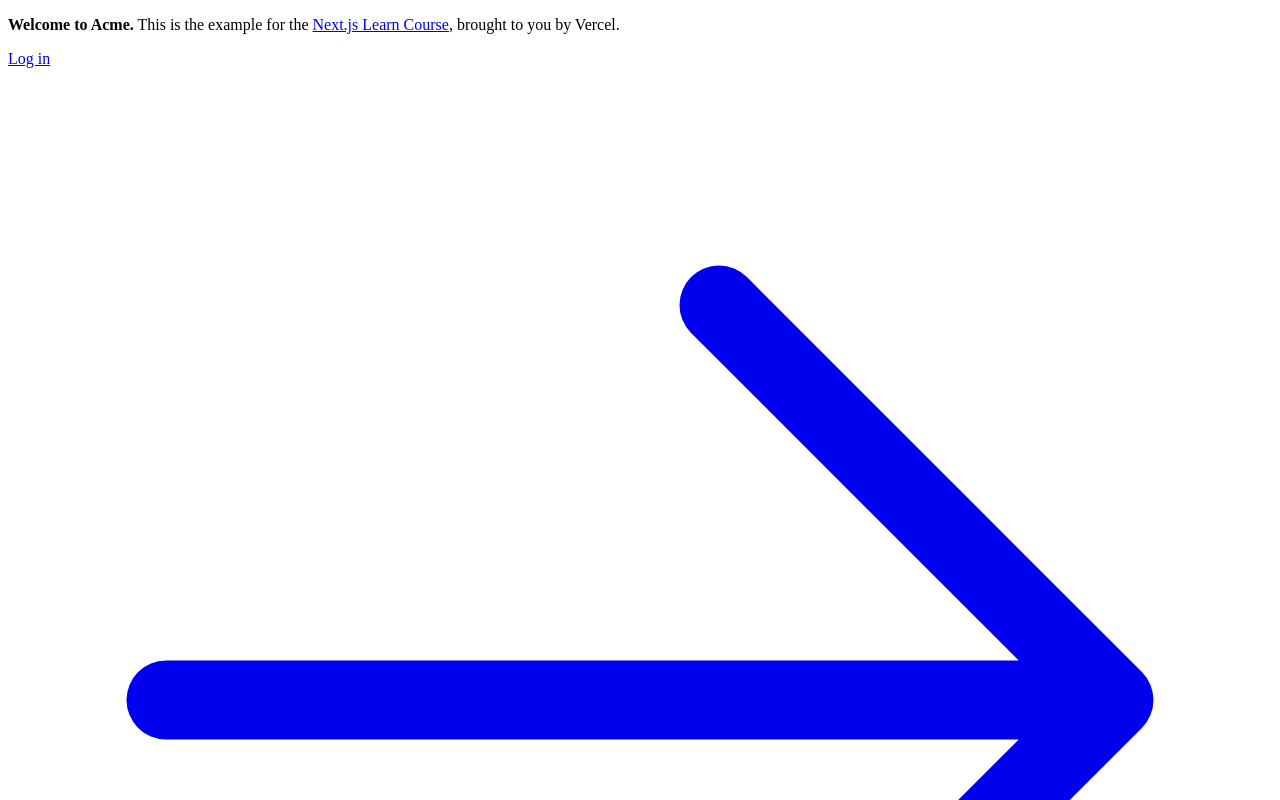
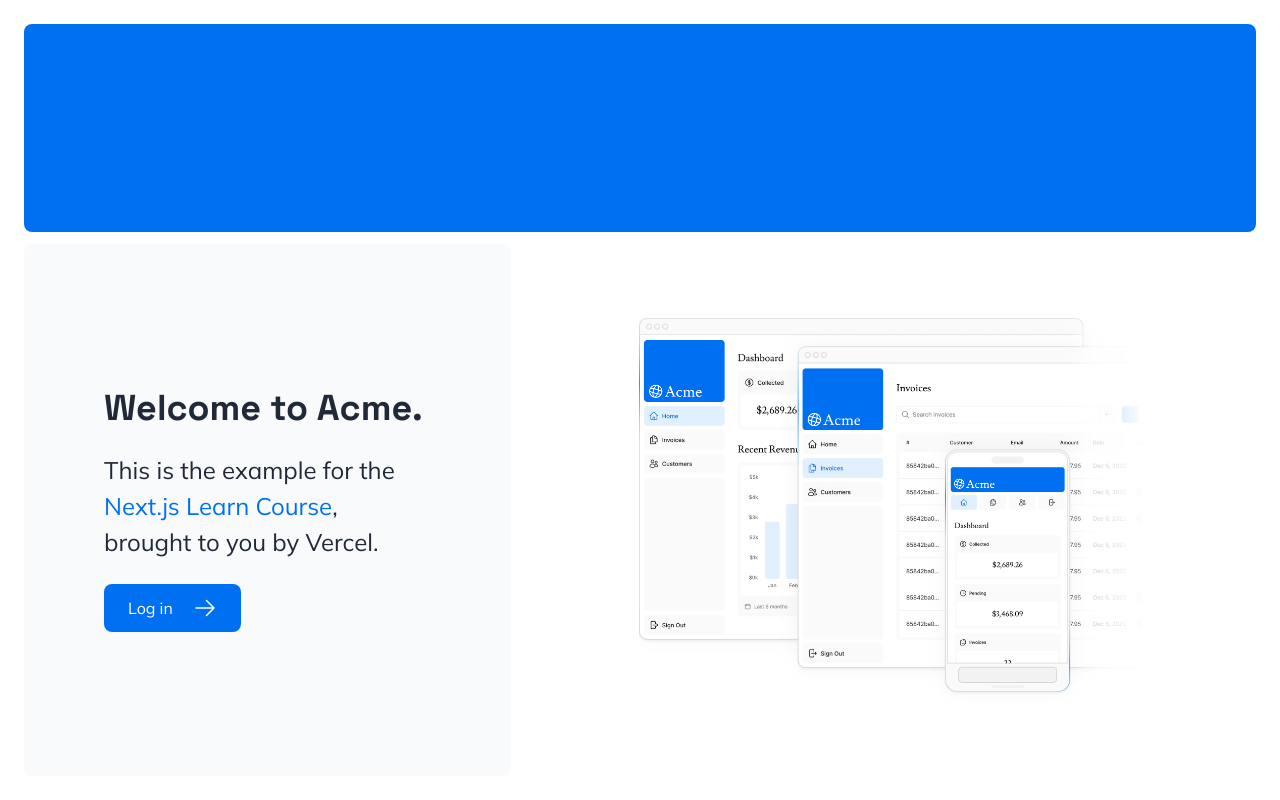
Before and after one commit to typicaljoe111/learn-next, a Next.js app: page / in a window 1280 px wide. Shown: the top 800 px of the page. Built offline with nearby package versions, Linux system fonts and the light colour scheme.

Commit message:
Added new fonts, CSS and hero images

```diff
--- a/app/layout.tsx
+++ b/app/layout.tsx
@@ -1,3 +1,6 @@
+import "@/app/ui/global.css";
+import { mulish } from "@/app/ui/fonts";
+
 export default function RootLayout({
   children,
 }: {
@@ -5,7 +8,7 @@
 }) {
   return (
     <html lang="en">
-      <body>{children}</body>
+      <body className={`${mulish.className}`}>{children}</body>
     </html>
   );
 }
--- a/app/page.tsx
+++ b/app/page.tsx
@@ -1,6 +1,8 @@
-import AcmeLogo from '@/app/ui/acme-logo';
-import { ArrowRightIcon } from '@heroicons/react/24/outline';
-import Link from 'next/link';
+import AcmeLogo from "@/app/ui/acme-logo";
+import { ArrowRightIcon } from "@heroicons/react/24/outline";
+import Link from "next/link";
+import { space_grotesk } from "@/app/ui/fonts";
+import Image from "next/image";
 
 export default function Page() {
   return (
@@ -8,10 +10,15 @@
       <div className="flex h-20 shrink-0 items-end rounded-lg bg-blue-500 p-4 md:h-52">
         {/* <AcmeLogo /> */}
       </div>
-      <div className="mt-4 flex grow flex-col gap-4 md:flex-row">
+      <div className="mt-3 flex grow flex-col gap-4 md:flex-row">
         <div className="flex flex-col justify-center gap-6 rounded-lg bg-gray-50 px-6 py-10 md:w-2/5 md:px-20">
-          <p className={`text-xl text-gray-800 md:text-3xl md:leading-normal`}>
-            <strong>Welcome to Acme.</strong> This is the example for the{' '}
+          <h1
+            className={`${space_grotesk.className} font-bold text-4xl text-gray-800`}
+          >
+            Welcome to Acme.
+          </h1>
+          <p className={`text-gray-800 md:text-2xl md:leading-normal`}>
+            This is the example for the{" "}
             <a href="https://nextjs.org/learn/" className="text-blue-500">
               Next.js Learn Course
             </a>
@@ -25,7 +32,20 @@
           </Link>
         </div>
         <div className="flex items-center justify-center p-6 md:w-3/5 md:px-28 md:py-12">
-          {/* Add Hero Images Here */}
+          <Image
+            src="/hero-desktop.png"
+            width={1000}
+            height={760}
+            alt="hero image"
+            className="hidden md:block"
+          />
+		  <Image
+            src="/hero-mobile.png"
+            width={1000}
+            height={760}
+            alt="hero image"
+            className="block md:hidden"
+          />
         </div>
       </div>
     </main>
--- /dev/null
+++ b/app/ui/fonts.ts
@@ -0,0 +1,14 @@
+import { Mulish, Space_Grotesk } from "next/font/google";
+
+const mulish = Mulish({
+  subsets: ["latin"],
+  weight: ["400", "700"],
+  style: ["normal", "italic"],
+});
+
+const space_grotesk = Space_Grotesk({
+  subsets: ["latin"],
+  weight: ["400", "700"],
+});
+
+export { mulish, space_grotesk };
```
